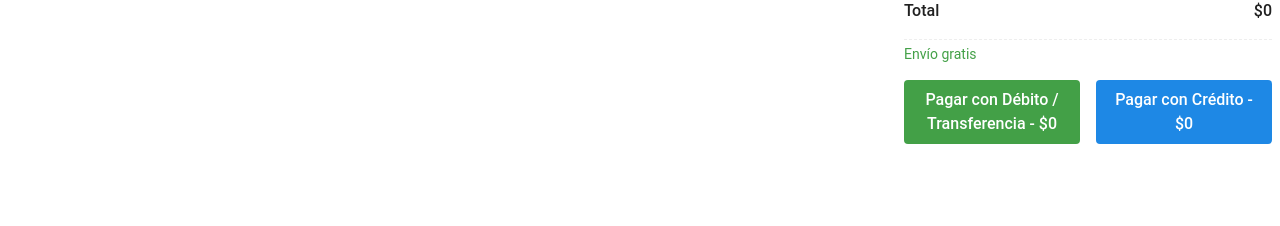
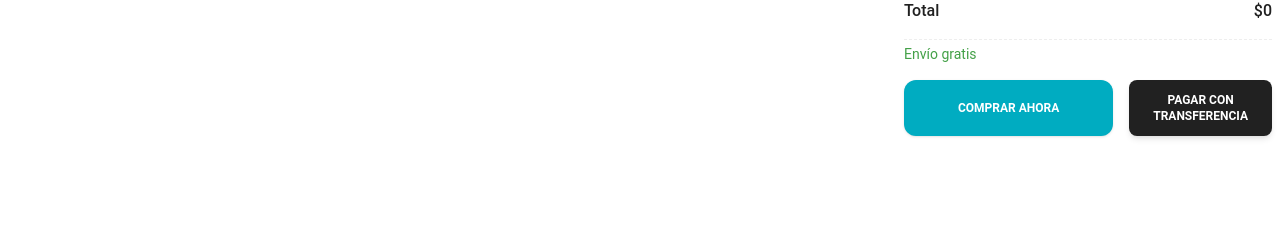
Before and after one commit to devdonatti/ecommerce-tech-zone, a React (Vite) app in the folder vite-project/: page /cart in a window 1280 px wide. Shown: the part 422-648 px from the top of the page. Built offline with nearby package versions, Linux system fonts and the light colour scheme; no server answers; the database is empty; what @mercadopago/sdk-react would draw is missing.

Commit message:
anterior correccion

```diff
--- a/vite-project/src/pages/cart/CartPages.jsx
+++ b/vite-project/src/pages/cart/CartPages.jsx
@@ -18,6 +18,8 @@ import {
   where,
 } from "firebase/firestore";
 import { fireDB } from "../../firebase/FirebaseConfig";
+import BuyNowModal from "../../components/buyNowModal/BuyNowModal";
+import BankTransferModal from "../../components/bankTransferModal/BankTransferModal";
 import axios from "axios";
 
 const CartPage = () => {
@@ -33,26 +35,13 @@ const CartPage = () => {
     localStorage.setItem("cart", JSON.stringify(cartItems));
   }, [cartItems]);
 
-  const descuentoDebito = 0.9; // 10% de descuento para débito/transferencia
-
-  // Calcular precio total normal
-  const cartTotal = cartItems.reduce((sum, item) => {
-    const quantity = Number(item.quantity);
-    const price = Number(item.price);
-    return sum + (isNaN(quantity) || isNaN(price) ? 0 : quantity * price);
-  }, 0);
-
-  // Precio total con descuento para débito
-  const precioDebito = Math.round(cartTotal * descuentoDebito);
-
-  // Función para crear preferencia para crédito (precio normal)
-  const createPreferenceCredito = async () => {
+  const createPreference = async () => {
     try {
       const items = cartItems.map((item) => ({
         title: item.title,
         quantity: Number(item.quantity),
         price: Number(item.price),
-        description: "Pago con crédito",
+        description: item.description,
         productImageUrl: item.productImageUrl,
       }));
 
@@ -66,47 +55,18 @@ const CartPage = () => {
       if (!init_point) throw new Error("No se recibió el link de pago");
       return init_point;
     } catch (error) {
-      toast.error(error.message || "Error al crear preferencia crédito");
+      console.error("Error al crear preferencia:", error);
+      toast.error(error.message);
     }
   };
 
-  // Función para crear preferencia para débito/transferencia (precio rebajado)
-  const createPreferenceDebito = async () => {
-    try {
-      const items = cartItems.map((item) => ({
-        title: item.title,
-        quantity: Number(item.quantity),
-        price: Number(item.price) * descuentoDebito, // aplicar descuento a cada producto
-        description: "Pago con débito/transferencia",
-        productImageUrl: item.productImageUrl,
-      }));
-
-      const response = await axios.post(
-        "https://ecommerce-tech-zone-q2e8-git-main-devdonattis-projects.vercel.app/api/create_preference_cart",
-        { cartItems: items, shippingCost }
-      );
-
-      const { init_point } = response.data;
-
-      if (!init_point) throw new Error("No se recibió el link de pago");
-      return init_point;
-    } catch (error) {
-      toast.error(error.message || "Error al crear preferencia débito");
+  const buyCart = async () => {
+    const initPoint = await createPreference();
+    if (initPoint) {
+      window.location.href = initPoint;
     }
   };
 
-  // Funciones para pagar
-  const pagarConCredito = async () => {
-    const url = await createPreferenceCredito();
-    if (url) window.location.href = url;
-  };
-
-  const pagarConDebito = async () => {
-    const url = await createPreferenceDebito();
-    if (url) window.location.href = url;
-  };
-
-  // Funciones para manejar carrito
   const deleteCart = (item) => {
     dispatch(deleteFromCart(item));
     toast.success("Producto eliminado del carrito");
@@ -125,8 +85,24 @@ const CartPage = () => {
     dispatch(updateQuantity({ id, quantity: newQuantity }));
   };
 
-  // Validaciones para dirección, descuento y usuario (simplificado)
+  const cartItemTotal = cartItems.reduce((sum, item) => {
+    const quantity = Number(item.quantity);
+    return sum + (isNaN(quantity) ? 0 : quantity);
+  }, 0);
+
+  const cartTotal = cartItems.reduce((sum, item) => {
+    const quantity = Number(item.quantity);
+    const price = Number(item.price);
+    return sum + (isNaN(quantity) || isNaN(price) ? 0 : quantity * price);
+  }, 0);
+
+  const discountedTotal = discountPercent
+    ? Math.round(cartTotal - cartTotal * (discountPercent / 100))
+    : cartTotal;
+
   const user = JSON.parse(localStorage.getItem("users"));
+
+  // addressInfo inicial
   const [addressInfo, setAddressInfo] = useState({
     name: "",
     address: "",
@@ -142,7 +118,7 @@ const CartPage = () => {
     }),
   });
 
-  // Aplicar código de descuento (igual que antes)
+  // Aplicar código de descuento
   const applyDiscountCode = async () => {
     if (!discountCode) return toast.error("Ingresá un código");
 
@@ -158,6 +134,7 @@ const CartPage = () => {
 
     const discountData = snapshot.docs[0].data();
 
+    // Validaciones
     const today = new Date();
     const expiration = new Date(discountData.expiresAt);
 
@@ -168,7 +145,55 @@ const CartPage = () => {
     toast.success(`Código aplicado: ${discountData.discount}%`);
   };
 
-  // Render del componente
+  const buyNowFunction = async () => {
+    const nameRegex = /^[a-zA-ZáéíóúÁÉÍÓÚñÑ\s]+$/;
+    const addressRegex = /^[a-zA-Z0-9áéíóúÁÉÍÓÚñÑ\s,.-]+$/;
+    const pincodeRegex = /^[0-9]{4,10}$/;
+    const mobileRegex = /^[0-9]{6,15}$/;
+
+    const newErrors = {
+      name: !nameRegex.test(addressInfo.name),
+      address: !addressRegex.test(addressInfo.address),
+      localidad: !nameRegex.test(addressInfo.localidad),
+      provincia: !nameRegex.test(addressInfo.provincia),
+      pincode: !pincodeRegex.test(addressInfo.pincode),
+      mobileNumber: !mobileRegex.test(addressInfo.mobileNumber),
+    };
+
+    setErrors(newErrors);
+
+    if (Object.values(newErrors).some((error) => error)) {
+      return toast.error("Completá los campos correctamente");
+    }
+
+    const orderInfo = {
+      cartItems,
+      addressInfo,
+      email: user?.email || "invitado",
+      userid: user?.uid || "invitado",
+      status: "confirmed",
+      shippingCost,
+      subtotal: cartTotal,
+      discountPercent,
+      finalTotal: discountedTotal,
+      time: Timestamp.now().toMillis(),
+      date: new Date().toLocaleString("es-AR", {
+        month: "short",
+        day: "2-digit",
+        year: "numeric",
+      }),
+    };
+
+    try {
+      const orderRef = collection(fireDB, "order");
+      await addDoc(orderRef, orderInfo);
+      toast.success("Orden creada exitosamente");
+      await buyCart();
+    } catch (error) {
+      toast.error("Error al crear la orden");
+    }
+  };
+
   return (
     <Layout>
       <div className="container mx-auto px-4 max-w-7xl lg:px-0">
@@ -256,7 +281,7 @@ const CartPage = () => {
               </ul>
             </section>
 
-            {/* Resumen y botones de pago */}
+            {/* Resumen */}
             <section
               aria-labelledby="summary-heading"
               className="mt-16 rounded-md bg-white lg:col-span-4 lg:mt-0 lg:p-0"
@@ -271,9 +296,7 @@ const CartPage = () => {
                 <dl className="space-y-1 px-2 py-4">
                   <div className="flex items-center justify-between">
                     <dt className="text-sm text-gray-800">
-                      Precio (
-                      {cartItems.reduce((a, c) => a + Number(c.quantity), 0)}{" "}
-                      items)
+                      Precio ({cartItemTotal} items)
                     </dt>
                     <dd className="text-sm font-medium text-gray-900">
                       ${cartTotal.toLocaleString("es-AR")}
@@ -311,32 +334,28 @@ const CartPage = () => {
                       Total
                     </dt>
                     <dd className="text-base font-medium text-gray-900">
-                      $
-                      {Math.round(
-                        cartTotal - cartTotal * (discountPercent / 100)
-                      ).toLocaleString("es-AR")}
+                      ${discountedTotal.toLocaleString("es-AR")}
                     </dd>
                   </div>
 
                   <p className="text-green-600 text-sm mt-2">Envío gratis</p>
                 </dl>
 
-                {/* Botones de pago separados */}
-                <div className="px-2 pb-4 font-medium text-green-700 flex gap-4">
-                  <button
-                    onClick={pagarConDebito}
-                    className="bg-green-600 text-white px-4 py-2 rounded flex-1"
-                  >
-                    Pagar con Débito / Transferencia - $
-                    {precioDebito.toLocaleString("es-AR")}
-                  </button>
-
-                  <button
-                    onClick={pagarConCredito}
-                    className="bg-blue-600 text-white px-4 py-2 rounded flex-1"
-                  >
-                    Pagar con Crédito - ${cartTotal.toLocaleString("es-AR")}
-                  </button>
+                <div className="px-2 pb-4 font-medium text-green-700">
+                  <div className="flex gap-4 mb-6">
+                    <BuyNowModal
+                      addressInfo={addressInfo}
+                      setAddressInfo={setAddressInfo}
+                      buyNowFunction={buyNowFunction}
+                      errors={errors}
+                      setErrors={setErrors}
+                    />
+                    <BankTransferModal
+                      addressInfo={addressInfo}
+                      setAddressInfo={setAddressInfo}
+                      shippingCost={0}
+                    />
+                  </div>
                 </div>
               </div>
             </section>
```
